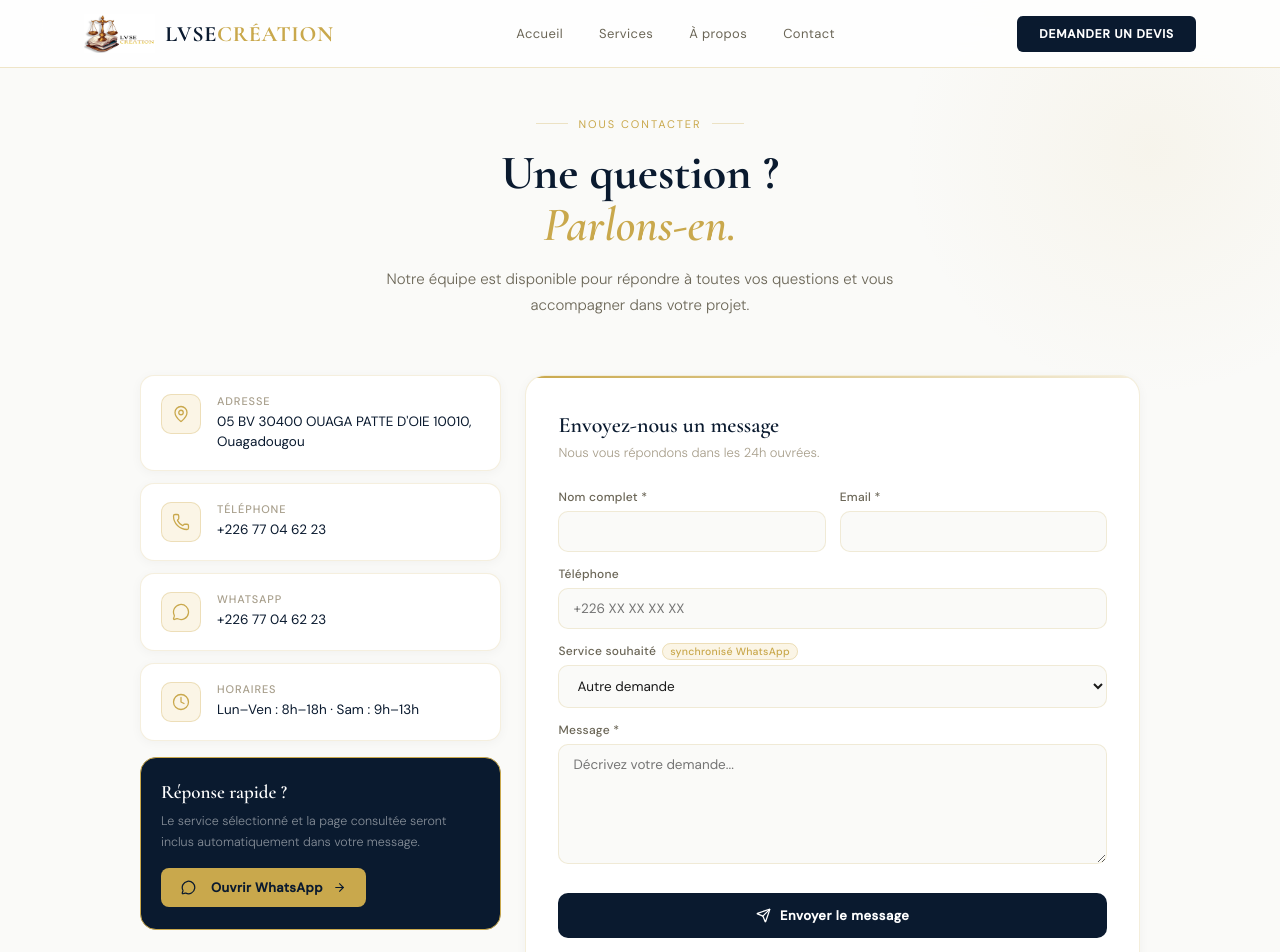
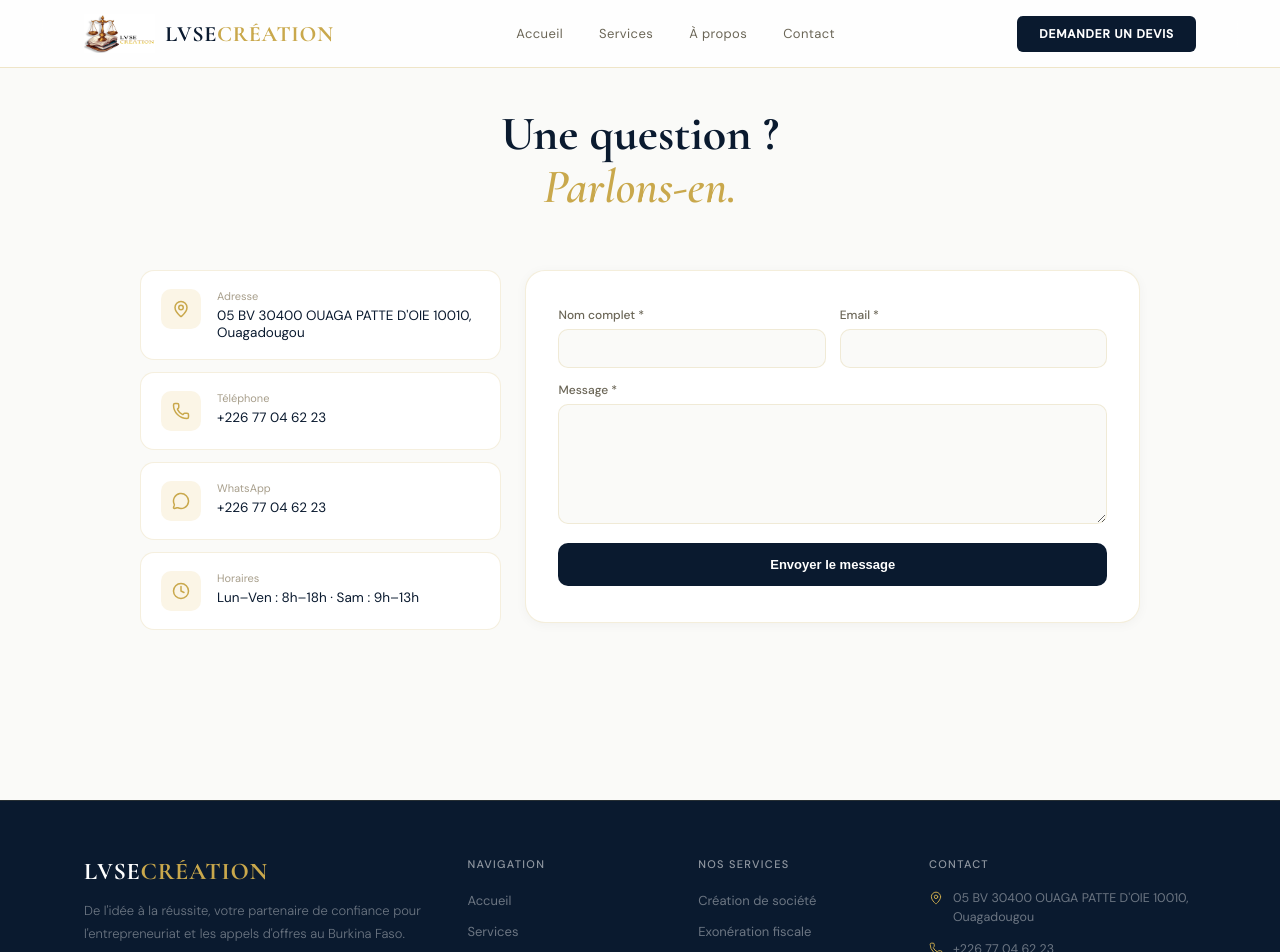
Before and after one commit to Cheickigit/lvse-creation, a Next.js app: page /contact in a window 1280 px wide. Shown: the top 952 px of the page. Built offline with nearby package versions, Linux system fonts and the light colour scheme.

Commit message:
Improve contact page structure and styling
Refactor contact page layout and styles, update form fields.

```diff
--- a/pages/contact.tsx
+++ b/pages/contact.tsx
@@ -30,196 +30,75 @@ export default function Contact() {
     <>
       <Head>
         <title>Contact | LVSE CRÉATION</title>
-        <meta name="description" content="Contactez LVSE CRÉATION pour vos besoins en création d'entreprise et exonération fiscale au Burkina Faso." />
       </Head>
       <Header />
 
-      <main style={{ paddingTop:'108px', paddingBottom:'90px', background:'var(--off)', minHeight:'100vh', position:'relative', overflow:'hidden' }}>
-        <div style={{ position:'absolute', top:'-100px', right:'-120px', width:'500px', height:'500px', borderRadius:'50%', background:'radial-gradient(circle, rgba(201,168,76,0.07) 0%, transparent 70%)', pointerEvents:'none' }} />
-        <div style={{ position:'absolute', bottom:'-80px', left:'-80px', width:'320px', height:'320px', borderRadius:'50%', background:'radial-gradient(circle, rgba(201,168,76,0.05) 0%, transparent 70%)', pointerEvents:'none' }} />
-
-        <div className="container-custom" style={{ position:'relative', zIndex:1 }}>
-
-          {/* Header */}
+      <main style={{ paddingTop:'108px', paddingBottom:'90px', background:'var(--off)', minHeight:'100vh' }}>
+        <div className="container-custom">
           <div style={{ textAlign:'center', maxWidth:'560px', margin:'0 auto 56px' }}>
-            <div style={{ display:'inline-flex', alignItems:'center', gap:'10px', fontSize:'11px', letterSpacing:'0.18em', textTransform:'uppercase', color:'var(--gold)', marginBottom:'16px' }}>
-              <span style={{ width:'32px', height:'1px', background:'var(--gold-border)', display:'block' }} />
-              Nous contacter
-              <span style={{ width:'32px', height:'1px', background:'var(--gold-border)', display:'block' }} />
-            </div>
             <h1 style={{ fontFamily:"'Cormorant Garamond', serif", fontSize:'clamp(32px, 4vw, 48px)', fontWeight:700, color:'var(--navy)', lineHeight:1.1, marginBottom:'14px' }}>
-              Une question ?<br />
-              <em style={{ color:'var(--gold)', fontStyle:'italic' }}>Parlons-en.</em>
+              Une question ?<br /><em style={{ color:'var(--gold)', fontStyle:'italic' }}>Parlons-en.</em>
             </h1>
-            <p style={{ fontSize:'15px', color:'var(--text-muted)', lineHeight:1.75, fontWeight:300 }}>
-              Notre équipe est disponible pour répondre à toutes vos questions et vous accompagner dans votre projet.
-            </p>
           </div>
 
-          {/* Grid */}
-          <div style={{ display:'grid', gridTemplateColumns:'1fr 1.7fr', gap:'24px', maxWidth:'1000px', margin:'0 auto', alignItems:'start' }}>
-
-            {/* Left */}
+          {/* GRILLE CONTACT */}
+          <div className="contact-layout" style={{ display:'grid', gridTemplateColumns:'1fr 1.7fr', gap:'24px', maxWidth:'1000px', margin:'0 auto', alignItems:'start' }}>
             <div style={{ display:'flex', flexDirection:'column', gap:'12px' }}>
               {contactCards.map((card, i) => (
-                <div
-                  key={i}
-                  onClick={() => {
-                    if (card.href) window.open(card.href, '_blank');
-                    if (card.isWhatsapp) openWhatsApp(selectedService);
-                  }}
-                  style={{ display:'flex', alignItems:'flex-start', gap:'16px', background:'var(--white)', border:'1px solid rgba(201,168,76,0.18)', borderRadius:'14px', padding:'18px 20px', boxShadow:'var(--shadow-sm)', transition:'all 0.25s', cursor:(card.href || card.isWhatsapp) ? 'pointer' : 'default' }}
-                  onMouseEnter={(e) => {
-                    if (!card.href && !card.isWhatsapp) return;
-                    const el = e.currentTarget as HTMLElement;
-                    el.style.borderColor = 'var(--gold)'; el.style.transform = 'translateY(-2px)'; el.style.boxShadow = 'var(--shadow-gold)';
-                  }}
-                  onMouseLeave={(e) => {
-                    if (!card.href && !card.isWhatsapp) return;
-                    const el = e.currentTarget as HTMLElement;
-                    el.style.borderColor = 'rgba(201,168,76,0.18)'; el.style.transform = 'translateY(0)'; el.style.boxShadow = 'var(--shadow-sm)';
-                  }}
-                >
-                  <div style={{ width:'40px', height:'40px', borderRadius:'10px', background:'var(--gold-light)', border:'1px solid var(--gold-border)', display:'flex', alignItems:'center', justifyContent:'center', flexShrink:0 }}>
-                    <card.icon size={18} color="var(--gold)" strokeWidth={1.7} />
+                <div key={i} style={{ display:'flex', alignItems:'flex-start', gap:'16px', background:'var(--white)', border:'1px solid rgba(201,168,76,0.18)', borderRadius:'14px', padding:'18px 20px' }}>
+                  <div style={{ width:'40px', height:'40px', borderRadius:'10px', background:'var(--gold-light)', display:'flex', alignItems:'center', justifyContent:'center', flexShrink:0 }}>
+                    <card.icon size={18} color="var(--gold)" />
                   </div>
                   <div>
-                    <div style={{ fontSize:'11px', letterSpacing:'0.08em', textTransform:'uppercase', color:'var(--text-dim)', marginBottom:'4px', fontWeight:500 }}>{card.label}</div>
-                    <div style={{ fontSize:'13.5px', color:'var(--navy)', fontWeight:400, lineHeight:1.5 }}>{card.value}</div>
+                    <div style={{ fontSize:'11px', color:'var(--text-dim)', marginBottom:'4px' }}>{card.label}</div>
+                    <div style={{ fontSize:'13.5px', color:'var(--navy)' }}>{card.value}</div>
                   </div>
                 </div>
               ))}
-
-              {/* WhatsApp CTA — service-aware */}
-              <div style={{ background:'var(--navy)', border:'1px solid var(--gold)', borderRadius:'16px', padding:'22px 20px', marginTop:'4px' }}>
-                <h3 style={{ fontFamily:"'Cormorant Garamond', serif", fontSize:'19px', fontWeight:600, color:'var(--white)', marginBottom:'8px' }}>
-                  Réponse rapide ?
-                </h3>
-                <p style={{ fontSize:'12.5px', color:'rgba(255,255,255,0.5)', marginBottom:'16px', lineHeight:1.65, fontWeight:300 }}>
-                  Le service sélectionné et la page consultée seront inclus automatiquement dans votre message.
-                </p>
-                <WhatsAppButton service={selectedService} label="Ouvrir WhatsApp" variant="gold" size="md" />
-              </div>
             </div>
 
-            {/* Right: form */}
-            <div style={{ background:'var(--white)', border:'1px solid rgba(201,168,76,0.2)', borderRadius:'20px', padding:'36px 32px', boxShadow:'var(--shadow-sm)', position:'relative', overflow:'hidden' }}>
-              <div style={{ position:'absolute', top:0, left:0, right:0, height:'2px', background:'linear-gradient(90deg, var(--gold), rgba(201,168,76,0.2))' }} />
-
-              <h2 style={{ fontFamily:"'Cormorant Garamond', serif", fontSize:'22px', fontWeight:600, color:'var(--navy)', marginBottom:'6px' }}>Envoyez-nous un message</h2>
-              <p style={{ fontSize:'13px', color:'var(--text-dim)', marginBottom:'28px', fontWeight:300 }}>Nous vous répondons dans les 24h ouvrées.</p>
-
+            <div style={{ background:'var(--white)', border:'1px solid rgba(201,168,76,0.2)', borderRadius:'20px', padding:'36px 32px', boxShadow:'var(--shadow-sm)' }}>
               <form action="https://formspree.io/f/xqeyokaw" method="POST" target="_blank">
-                <input type="hidden" name="_subject" value="📧 Nouveau message - LVSE Contact" />
-
-                <div style={{ display:'grid', gridTemplateColumns:'1fr 1fr', gap:'14px', marginBottom:'14px' }}>
+                {/* GRILLE NOM/EMAIL */}
+                <div className="contact-form-row" style={{ display:'grid', gridTemplateColumns:'1fr 1fr', gap:'14px', marginBottom:'14px' }}>
                   <div>
                     <label style={labelStyle}>Nom complet *</label>
-                    <input type="text" name="name" required style={inputStyle} onFocus={(e) => focusInput(e.currentTarget)} onBlur={(e) => blurInput(e.currentTarget)} />
+                    <input type="text" name="name" required style={inputStyle} />
                   </div>
                   <div>
                     <label style={labelStyle}>Email *</label>
-                    <input type="email" name="email" required style={inputStyle} onFocus={(e) => focusInput(e.currentTarget)} onBlur={(e) => blurInput(e.currentTarget)} />
+                    <input type="email" name="email" required style={inputStyle} />
                   </div>
                 </div>
-
                 <div style={{ marginBottom:'14px' }}>
-                  <label style={labelStyle}>Téléphone</label>
-                  <input type="tel" name="phone" placeholder="+226 XX XX XX XX" style={inputStyle} onFocus={(e) => focusInput(e.currentTarget)} onBlur={(e) => blurInput(e.currentTarget)} />
+                  <label style={labelStyle}>Message *</label>
+                  <textarea name="message" rows={5} required style={{ ...inputStyle, minHeight:'120px' }} />
                 </div>
-
-                {/* Service selector — synchronisé avec WhatsAppButton */}
-                <div style={{ marginBottom:'14px' }}>
-                  <label style={labelStyle}>
-                    Service souhaité
-                    <span style={{ marginLeft:'6px', fontSize:'10.5px', color:'var(--gold)', background:'var(--gold-light)', padding:'1px 7px', borderRadius:'10px', border:'1px solid var(--gold-border)' }}>
-                      synchronisé WhatsApp
-                    </span>
-                  </label>
-                  <select
-                    name="service"
-                    value={selectedService}
-                    onChange={(e) => setSelectedService(e.target.value as ServiceKey)}
-                    style={{ ...inputStyle, cursor:'pointer' }}
-                    onFocus={(e) => focusInput(e.currentTarget)}
-                    onBlur={(e) => blurInput(e.currentTarget)}
-                  >
-                    {serviceOptions.map((opt) => (
-                      <option key={opt.value} value={opt.value}>{opt.label}</option>
-                    ))}
-                  </select>
-                </div>
-
-                <div style={{ marginBottom:'24px' }}>
-                  <label style={labelStyle}>Message *</label>
-                  <textarea
-                    name="message" rows={5} required
-                    placeholder="Décrivez votre demande..."
-                    style={{ ...inputStyle, resize:'vertical', minHeight:'120px' }}
-                    onFocus={(e) => focusInput(e.currentTarget)}
-                    onBlur={(e) => blurInput(e.currentTarget)}
-                  />
-                </div>
-
-                <div style={{ display:'flex', flexDirection:'column', gap:'10px' }}>
-                  <button
-                    type="submit"
-                    style={{ width:'100%', display:'flex', alignItems:'center', justifyContent:'center', gap:'9px', background:'var(--navy)', color:'var(--white)', padding:'14px', borderRadius:'10px', fontSize:'13px', fontWeight:600, letterSpacing:'0.04em', border:'none', cursor:'pointer', transition:'all 0.2s', fontFamily:"'DM Sans', sans-serif" }}
-                    onMouseEnter={(e) => { const el = e.currentTarget as HTMLElement; el.style.background='var(--navy2)'; el.style.transform='translateY(-1px)'; el.style.boxShadow='0 6px 20px rgba(10,26,47,0.25)'; }}
-                    onMouseLeave={(e) => { const el = e.currentTarget as HTMLElement; el.style.background='var(--navy)'; el.style.transform='translateY(0)'; el.style.boxShadow='none'; }}
-                  >
-                    <Send size={15} />
-                    Envoyer le message
-                  </button>
-
-                  <div style={{ textAlign:'center', position:'relative', padding:'4px 0' }}>
-                    <span style={{ fontSize:'12px', color:'var(--text-dim)', background:'var(--white)', padding:'0 10px', position:'relative', zIndex:1 }}>ou</span>
-                    <div style={{ position:'absolute', top:'50%', left:0, right:0, height:'1px', background:'var(--gold-border)', zIndex:0 }} />
-                  </div>
-
-                  <WhatsAppButton
-                    service={selectedService}
-                    label="Continuer sur WhatsApp"
-                    variant="outline"
-                    size="md"
-                    fullWidth
-                  />
-                </div>
-
-                <p style={{ fontSize:'11.5px', color:'var(--text-dim)', textAlign:'center', marginTop:'14px', lineHeight:1.6 }}>
-                  En soumettant ce formulaire, vous acceptez que vos données soient utilisées pour vous recontacter.
-                </p>
+                <button type="submit" style={{ width:'100%', background:'var(--navy)', color:'var(--white)', padding:'14px', borderRadius:'10px', fontSize:'13px', fontWeight:600, border:'none', cursor:'pointer' }}>
+                  Envoyer le message
+                </button>
               </form>
             </div>
           </div>
         </div>
       </main>
+      <Footer />
 
-      <Footer />
+      <style jsx>{`
+        @media (max-width: 900px) {
+          .contact-layout, .contact-form-row {
+            grid-template-columns: 1fr !important;
+          }
+        }
+        @media (max-width: 500px) {
+          .contact-layout > div {
+            padding: 24px 20px !important;
+          }
+        }
+      `}</style>
     </>
   );
 }
 
-const labelStyle: React.CSSProperties = {
-  display:'block', fontSize:'12px', fontWeight:500,
-  color:'var(--text-muted)', marginBottom:'6px', letterSpacing:'0.02em',
-};
-
-const inputStyle: React.CSSProperties = {
-  width:'100%', padding:'11px 14px', fontSize:'13.5px',
-  color:'var(--text-dark)', background:'var(--off)',
-  border:'1px solid rgba(201,168,76,0.2)', borderRadius:'10px',
-  outline:'none', transition:'border-color 0.2s, box-shadow 0.2s',
-  fontFamily:"'DM Sans', sans-serif",
-};
-
-function focusInput(el: HTMLElement) {
-  el.style.borderColor = 'var(--gold)';
-  el.style.boxShadow = '0 0 0 3px rgba(201,168,76,0.1)';
-  el.style.background = 'var(--white)';
-}
-function blurInput(el: HTMLElement) {
-  el.style.borderColor = 'rgba(201,168,76,0.2)';
-  el.style.boxShadow = 'none';
-  el.style.background = 'var(--off)';
-}
+const labelStyle: React.CSSProperties = { display:'block', fontSize:'12px', fontWeight:500, color:'var(--text-muted)', marginBottom:'6px' };
+const inputStyle: React.CSSProperties = { width:'100%', padding:'11px 14px', fontSize:'13.5px', color:'var(--text-dark)', background:'var(--off)', border:'1px solid rgba(201,168,76,0.2)', borderRadius:'10px', outline:'none' };
```
